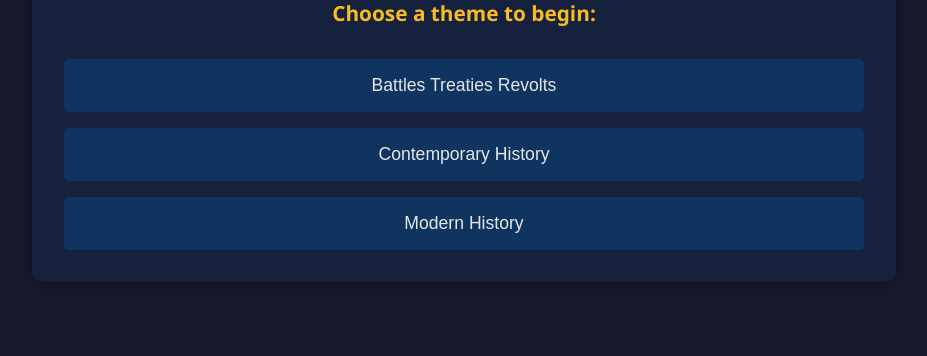
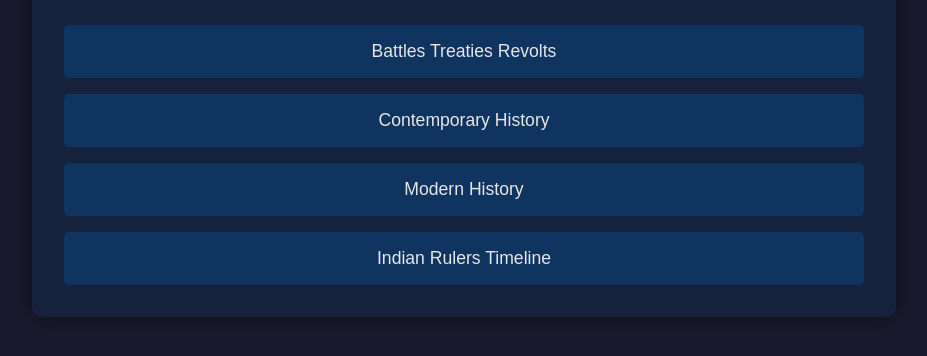
Before and after one commit to vikashisexploringai/MyQuizExperiments, a plain HTML site: page index.html in a window 1280 px wide. Shown: the part 318-674 px from the top of the page, without its empty margins (176-1103 px from the left). Drawn offline with Linux system fonts and the light colour scheme.

Commit message:
Update index.html

```diff
--- a/index.html
+++ b/index.html
@@ -14,6 +14,7 @@
             <button onclick="selectTheme('battles')">Battles Treaties Revolts</button>
             <button onclick="selectTheme('contemporaryHistory')">Contemporary History</button>
             <button onclick="selectTheme('modernHistory')">Modern History</button>
+            <button onclick="selectTheme('indianRulers')">Indian Rulers Timeline</button>
         </div>
     </div>
     <script src="script.js"></script>
```
